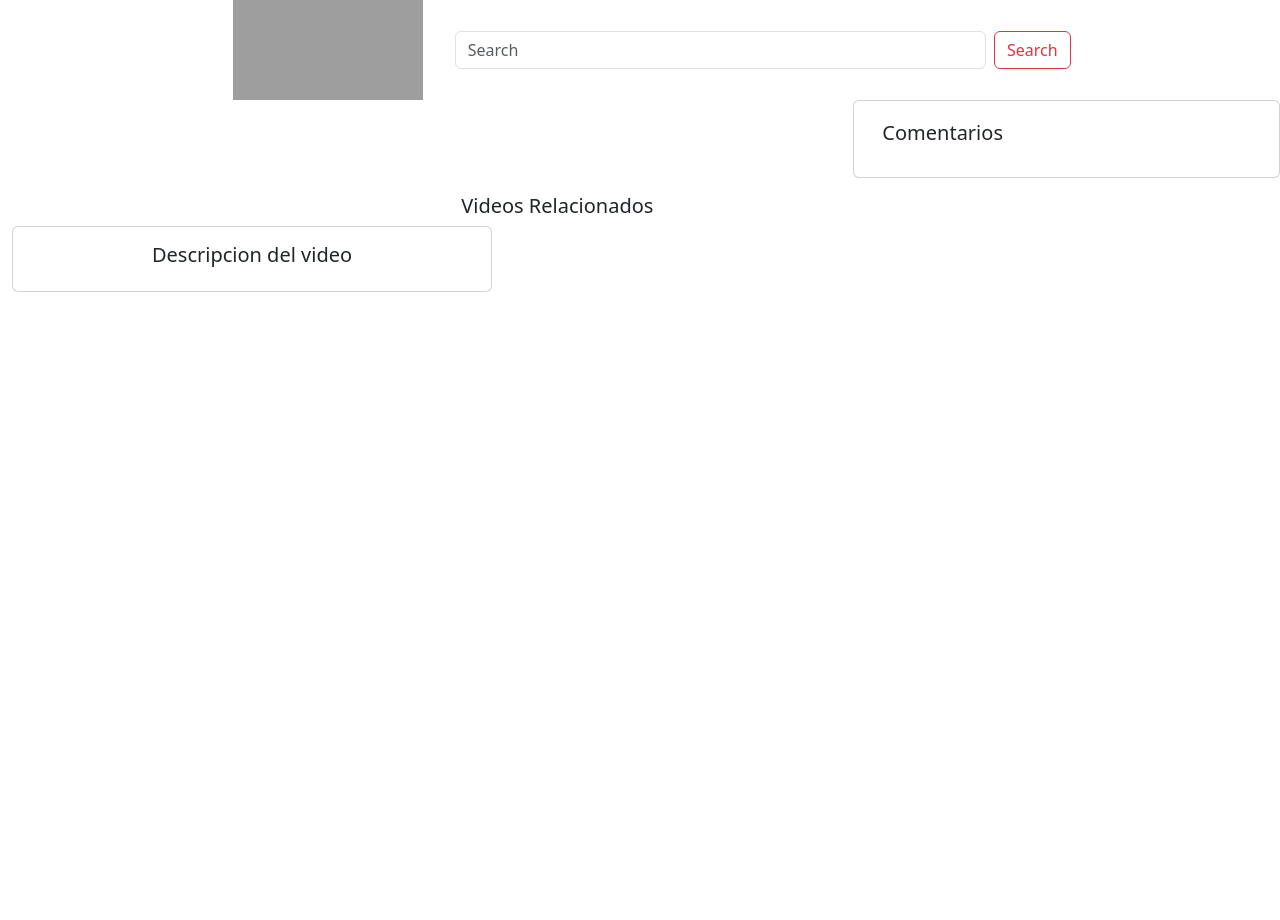
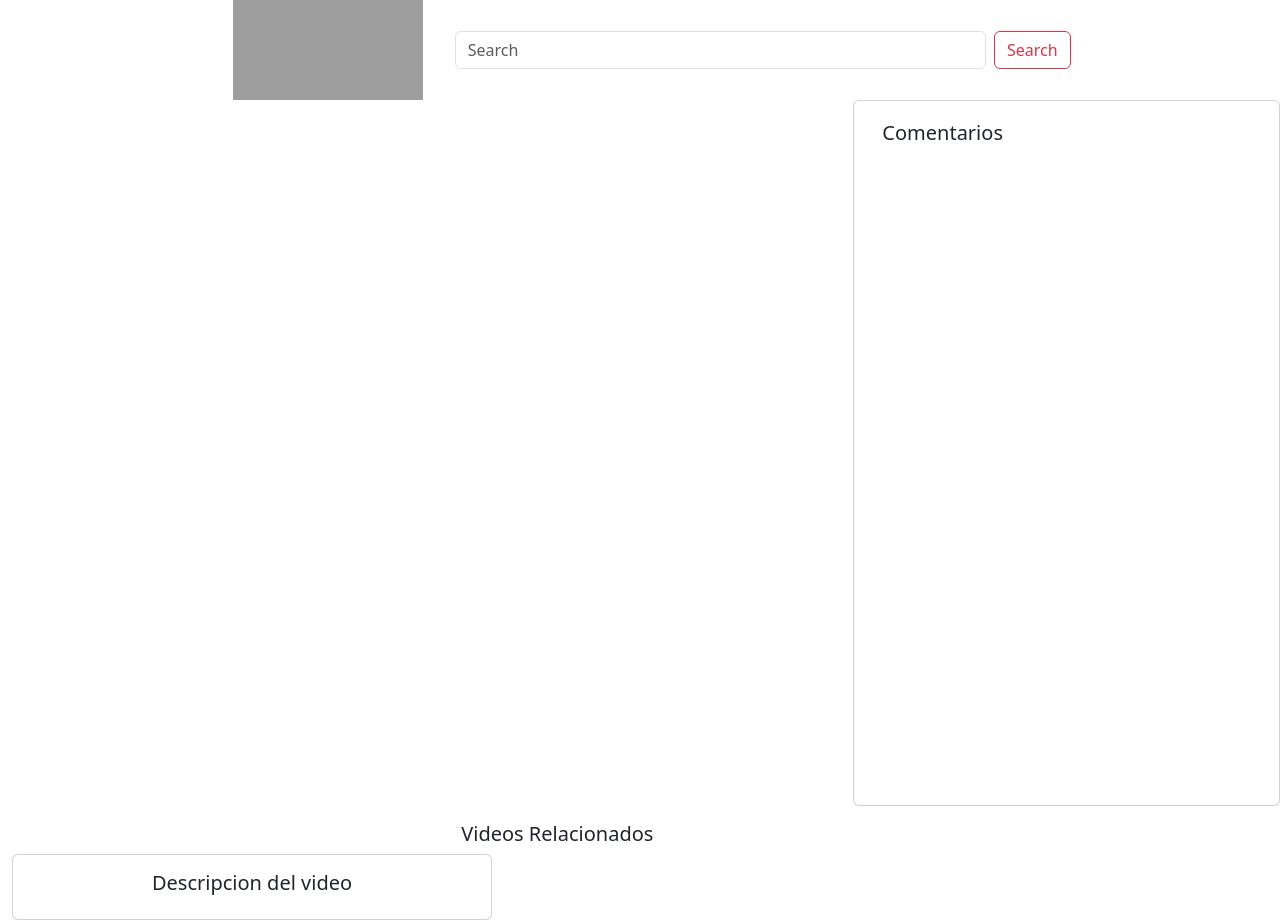
Before and after one commit to IvanGMtz/PirateYutu, a plain HTML site: page index.html in a window 1280 px wide. Before the commit the page ends 800 px from the top, so only its background shows below. Drawn offline with nearby package versions, Linux system fonts and the light colour scheme; grey boxes are pictures that could not be loaded.

Commit message:
Update index.html

```diff
--- a/index.html
+++ b/index.html
@@ -40,7 +40,7 @@
           <div class="card" style="width: 32rem;">
             <div class="row mt-1" id="logoCanal">
             </div>
-            <div class="card-body">
+            <div class="card-body" style="display: flex;height: 700px; overflow: auto; flex-direction: column;" >
               <h5 class="card-title">Comentarios</h5>
               <p class="card-text">
               <ul id="comentarios">
```
